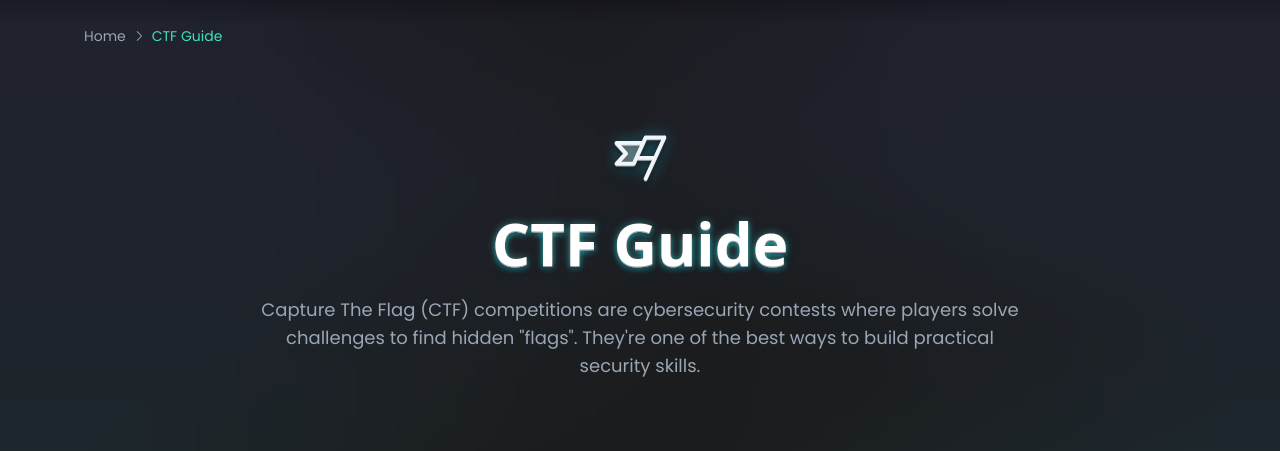
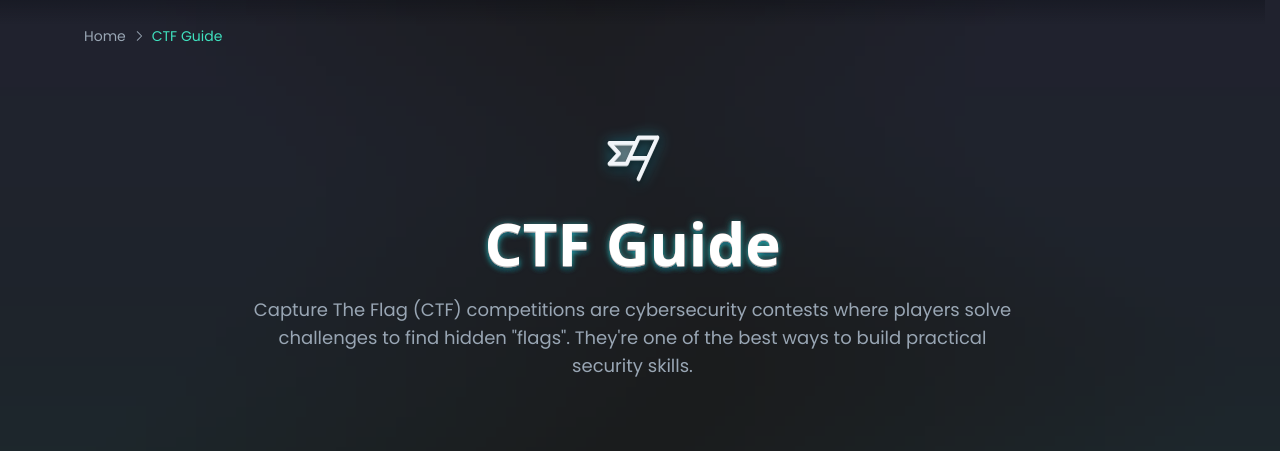
Before and after one commit to umisc/misc-astro, an Astro site: page /ctf in a window 1280 px wide. Shown: the part 68-519 px from the top of the page. Built offline with nearby package versions, Linux system fonts and the light colour scheme; Astro itself is replaced by a stand-in of ours.

Commit message:
refactor: use tailwind scrollbar gutter

```diff
--- a/src/layouts/BaseLayout.astro
+++ b/src/layouts/BaseLayout.astro
@@ -59,7 +59,7 @@ const organisationSchema = {
 };
 ---
 
-<html lang="en" class="bg-canvas text-foreground">
+<html lang="en" class="scrollbar-gutter-stable bg-canvas text-foreground">
   <head>
     <meta charset="utf-8" />
     <meta name="referrer" content="strict-origin-when-cross-origin" />
--- a/src/pages/events/index.astro
+++ b/src/pages/events/index.astro
@@ -45,9 +45,3 @@ const events = (
     <EventsExperience events={events} client:load />
   </Container>
 </BaseLayout>
-
-<style is:global>
-  html {
-    scrollbar-gutter: stable;
-  }
-</style>
```
